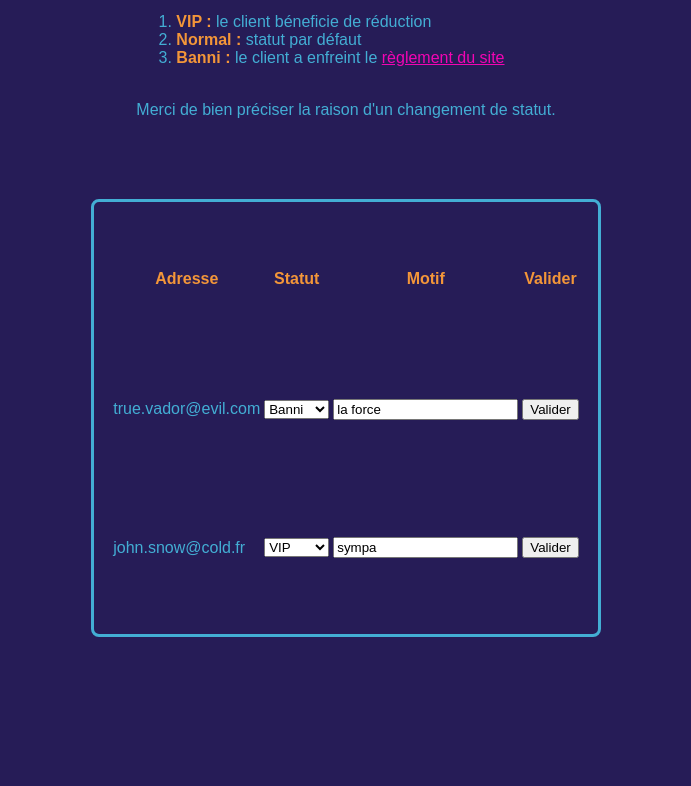
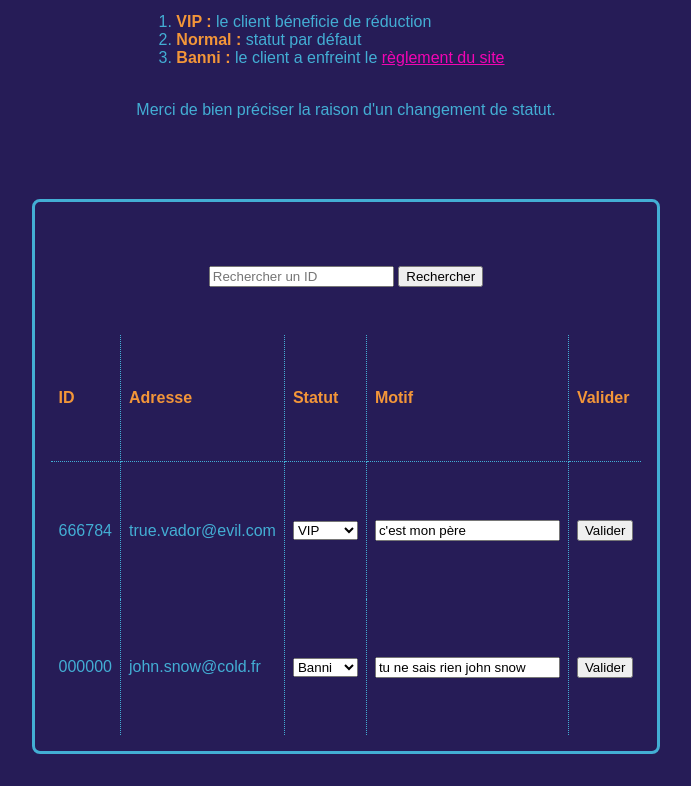
Before and after one commit to Yotacaz/Click-journeY, a PHP site: page /html/admin.html in a window 1280 px wide. Shown: the part 334-1120 px from the top of the page, without its empty margins (294-985 px from the left). Before the commit the page ends 971 px from the top, so only its background shows below. Run offline with PHP 8.4, Linux system fonts and the light colour scheme.

Commit message:
test présentation voyage + mise en forme tab admin

```diff
--- a/html/admin.html
+++ b/html/admin.html
@@ -31,41 +31,55 @@
             <form action="#" method="post" id="true.vador@evil.com">
             </form>
             <form action="#" method="post" id="john.snow@cold.fr"></form>
+            <form action="#666784" method="post">
+            </form>
 
-            <table class="scrollable">
+            <div class="texte-centre">
+                <label for="recherche">
+                    <input type="search" name="recherche" id="recherche" placeholder="Rechercher un ID">
+                    <input type="submit" value="Rechercher">
+                </label>
+            </div>
+
+            <table class="scrollable tableau1">
                 <tr>
+                    <th>ID</th>
                     <th>Adresse</th>
                     <th>Statut</th>
                     <th>Motif</th>
                     <th>Valider</th>
                 </tr>
                 <tr>
+                    <td id="666784">666784 <input type="hidden" name="id" value="666784"></td>
                     <td>true.vador@evil.com</td>
                     <td>
                         <select form="true.vador@evil.com" name="status">
+                            <option value="normal">Normal</option>
+                            <option selected value="VIP">VIP</option>
+                            <option value="banni">Banni</option>
+                        </select>
+                    </td>
+                    <td>
+                        <input form="true.vador@evil.com" type="text" name="motif" placeholder="motif"
+                            value="c'est mon père">
+                    </td>
+                    <td>
+                        <button form="true.vador@evil.com" type="submit">Valider</button>
+                    </td>
+                </tr>
+                <tr>
+                    <td id="000000">000000<input type="hidden" name="id" value="000000"></td>
+                    <td>john.snow@cold.fr</td>
+                    <td>
+                        <select form="john.snow@cold.fr" name="status">
                             <option value="normal">Normal</option>
                             <option value="VIP">VIP</option>
                             <option selected value="banni">Banni</option>
                         </select>
                     </td>
                     <td>
-                        <input form="true.vador@evil.com" type="text" placeholder="motif" value="la force">
-                    </td>
-                    <td>
-                        <button form="true.vador@evil.com" type="submit">Valider</button>
-                    </td>
-                </tr>
-                <tr>
-                    <td>john.snow@cold.fr</td>
-                    <td>
-                        <select form="john.snow@cold.fr" name="status">
-                            <option value="normal">Normal</option>
-                            <option selected value="VIP">VIP</option>
-                            <option value="banni">Banni</option>
-                        </select>
-                    </td>
-                    <td>
-                        <input form="john.snow@cold.fr" type="text" placeholder="motif" value="sympa">
+                        <input form="john.snow@cold.fr" type="text" placeholder="motif" name="motif"
+                            value="tu ne sais rien john snow">
                     </td>
                     <td>
                         <button form="john.snow@cold.fr" type="submit">Valider</button>
--- a/style.css
+++ b/style.css
@@ -212,6 +239,31 @@ footer a:link {
     align-items: baseline;
 }
 
+table.tableau1 {
+    border-collapse: collapse;
+    width: 100%;
+}
+
+table.tableau1 th, table.tableau1 td {
+    border-left: 1px dotted #43aed4;
+    border-right: 1px dotted #43aed4;
+    padding: 8px;
+    text-align: left;
+    height: fit-content;
+}
+
+table.tableau1 th {
+    border-bottom: 1px dotted #43aed4;
+}
+
+table.tableau1 tr td:first-child, table.tableau1 tr th:first-child {
+    border-left: 0;
+}
+
+table.tableau1 tr td:last-child, table.tableau1 tr th:last-child {
+    border-right: 0;
+}
+
 .form3 img {
     height: 1em;
 }
@@ -236,6 +288,7 @@ button.col3:hover {
     margin: 2em;
     padding: 1em;
     display: flex;
+    flex-direction: column;
     align-self: center;
     border: #43aed4 solid;
     border-radius: .5em;
```
Also changed, not shown: other parts of style.css (+46 -0 lines), test.html (added, +34 -0 lines).
